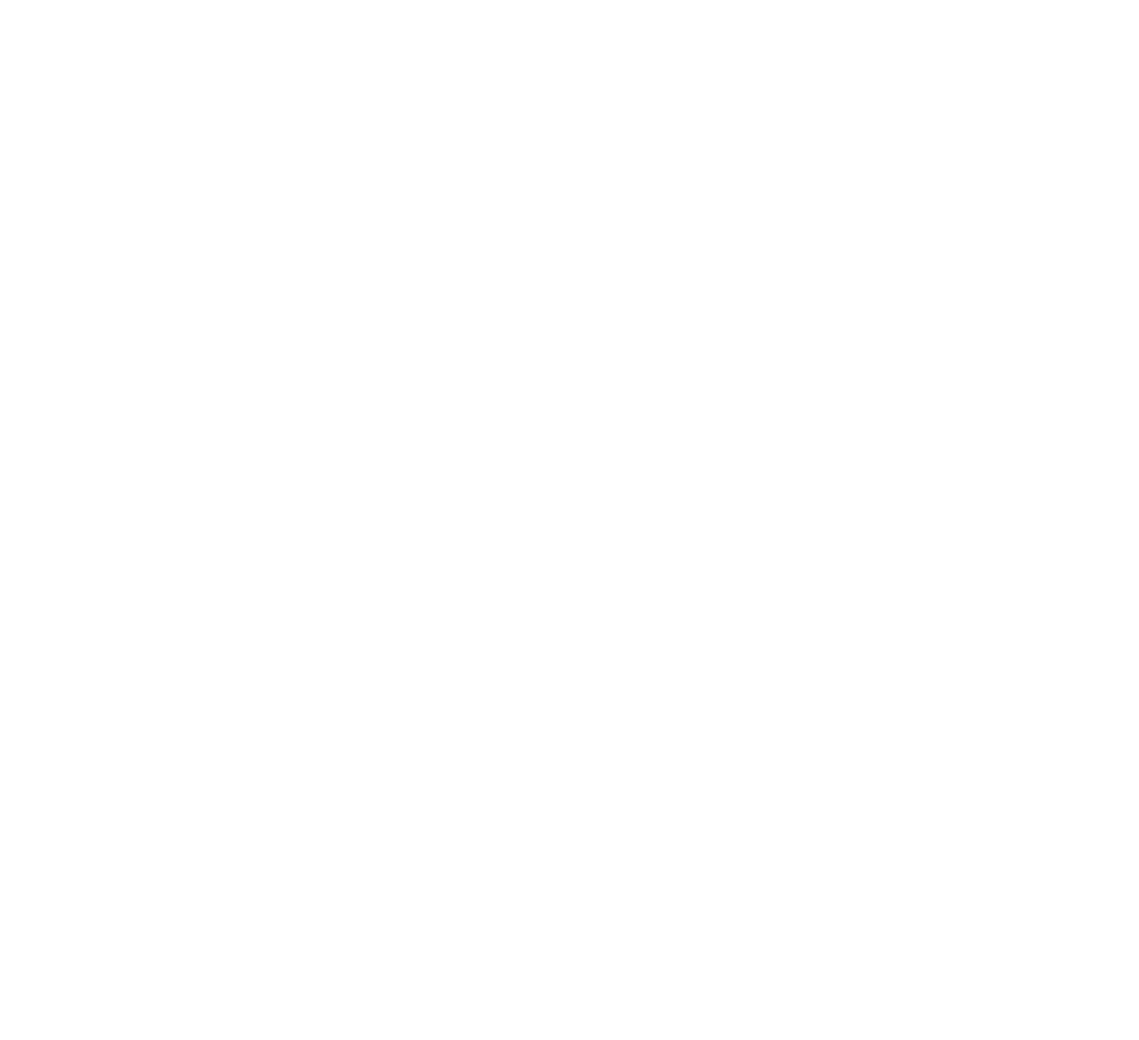
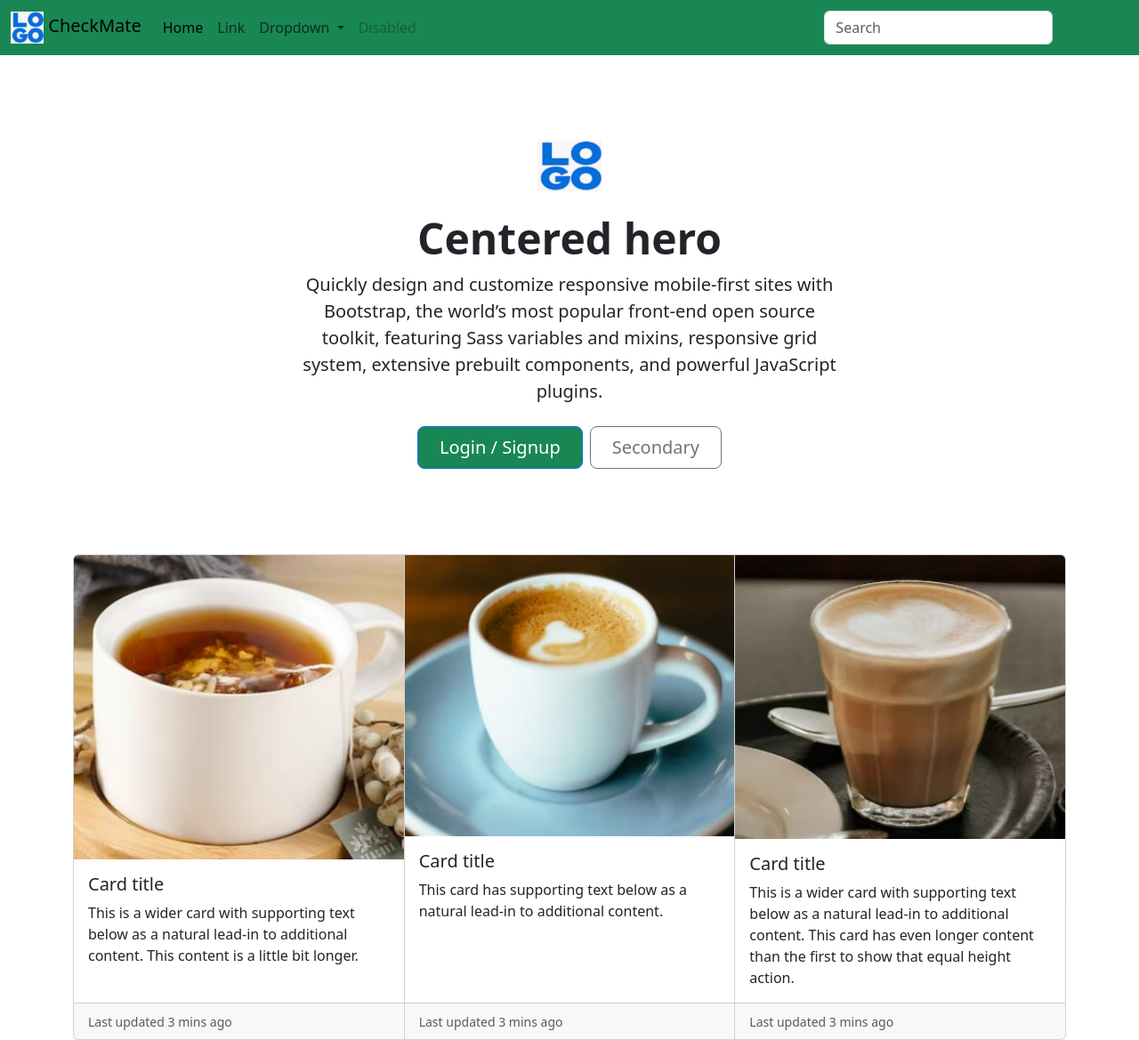
Before and after one commit to asazinator/demo05_vandereheyden_roger, a plain HTML site: page index.html in a window 1280 px wide. Shown: the whole page at 89% size. Before the commit the page ends 800 px from the top, so only its background shows below. Drawn offline with nearby package versions, Linux system fonts and the light colour scheme.

Commit message:
quick page

```diff
--- a/index.html
+++ b/index.html
@@ -10,8 +10,12 @@
     <meta name="viewport" content="width=device-width, initial-scale=1">
 
     <!-- Bootstrap Library CSS CDN go here -->
+    <link href="https://cdn.jsdelivr.net/npm/bootstrap@5.3.2/dist/css/bootstrap.min.css" rel="stylesheet"
+        integrity="sha384-T3c6CoIi6uLrA9TneNEoa7RxnatzjcDSCmG1MXxSR1GAsXEV/Dwwykc2MPK8M2HN" crossorigin="anonymous">
     <!-- Boostrap Library JS CDN  go here -->
-
+<script src="https://cdn.jsdelivr.net/npm/bootstrap@5.3.2/dist/js/bootstrap.bundle.min.js"
+    integrity="sha384-C6RzsynM9kWDrMNeT87bh95OGNyZPhcTNXj1NW7RuBCsyN/o0jlpcV8Qyq46cDfL"
+    crossorigin="anonymous"></script>
     <!-- Other libraries go here -->
 
     <!-- Link to styles of your own -->
@@ -26,6 +30,100 @@
     <!------------------------------>
     <!-- Stuff for body goes here -->
 
+<nav class="navbar navbar-expand-lg bg-success ">
+    <div class="container-fluid">
+        <a class="navbar-brand" href="#">
+            <img src="./images/logo.jpg" height="36">
+            CheckMate</a>
+        <button class="navbar-toggler" type="button" data-bs-toggle="collapse" data-bs-target="#navbarSupportedContent"
+            aria-controls="navbarSupportedContent" aria-expanded="false" aria-label="Toggle navigation">
+            <span class="navbar-toggler-icon"></span>
+        </button>
+        <div class="collapse navbar-collapse" id="navbarSupportedContent">
+            <ul class="navbar-nav me-auto mb-2 mb-lg-0">
+                <li class="nav-item">
+                    <a class="nav-link active" aria-current="page" href="#">Home</a>
+                </li>
+                <li class="nav-item">
+                    <a class="nav-link" href="#">Link</a>
+                </li>
+                <li class="nav-item dropdown">
+                    <a class="nav-link dropdown-toggle" href="#" role="button" data-bs-toggle="dropdown"
+                        aria-expanded="false">
+                        Dropdown
+                    </a>
+                    <ul class="dropdown-menu">
+                        <li><a class="dropdown-item" href="#">Action</a></li>
+                        <li><a class="dropdown-item" href="#">Another action</a></li>
+                        <li>
+                            <hr class="dropdown-divider">
+                        </li>
+                        <li><a class="dropdown-item" href="#">Something else here</a></li>
+                    </ul>
+                </li>
+                <li class="nav-item">
+                    <a class="nav-link disabled" aria-disabled="true">Disabled</a>
+                </li>
+            </ul>
+            <form class="d-flex" role="search">
+                <input class="form-control me-2" type="search" placeholder="Search" aria-label="Search">
+                <button class="btn btn-outline-success" type="submit">Search</button>
+            </form>
+        </div>
+    </div>
+</nav>
+
+<div class="px-4 py-5 my-5 text-center">
+    <img class="d-block mx-auto mb-4" src="./images/logo.jpg" alt="" width="72" height="57">
+    <h1 class="display-5 fw-bold">Centered hero</h1>
+    <div class="col-lg-6 mx-auto">
+        <p class="lead mb-4">Quickly design and customize responsive mobile-first sites with Bootstrap, the world’s most
+            popular front-end open source toolkit, featuring Sass variables and mixins, responsive grid system,
+            extensive prebuilt components, and powerful JavaScript plugins.</p>
+        <div class="d-grid gap-2 d-sm-flex justify-content-sm-center">
+            <button type="button" class="btn btn-primary btn-lg px-4 gap-3 bg-success">Login / Signup </button>
+            <button type="button" class="btn btn-outline-secondary btn-lg px-4">Secondary</button>
+        </div>
+    </div>
+</div>
+
+<div class="container">
+<div class="card-group">
+    <div class="card">
+        <img src="./images/drink1.jpg" class="card-img-top" alt="...">
+        <div class="card-body">
+            <h5 class="card-title">Card title</h5>
+            <p class="card-text">This is a wider card with supporting text below as a natural lead-in to additional
+                content. This content is a little bit longer.</p>
+        </div>
+        <div class="card-footer">
+            <small class="text-body-secondary">Last updated 3 mins ago</small>
+        </div>
+    </div>
+    <div class="card">
+        <img src="./images/drink2.jpg" class="card-img-top" alt="...">
+        <div class="card-body">
+            <h5 class="card-title">Card title</h5>
+            <p class="card-text">This card has supporting text below as a natural lead-in to additional content.</p>
+        </div>
+        <div class="card-footer">
+            <small class="text-body-secondary">Last updated 3 mins ago</small>
+        </div>
+    </div>
+    <div class="card">
+        <img src="./images/drink3.jpg" class="card-img-top" alt="...">
+        <div class="card-body">
+            <h5 class="card-title">Card title</h5>
+            <p class="card-text">This is a wider card with supporting text below as a natural lead-in to additional
+                content. This card has even longer content than the first to show that equal height action.</p>
+        </div>
+        <div class="card-footer">
+            <small class="text-body-secondary">Last updated 3 mins ago</small>
+        </div>
+    </div>
+</div>
+
+</div>
 
     <!---------------------------------------------->
     <!-- Your own JavaScript functions go here    -->
```
